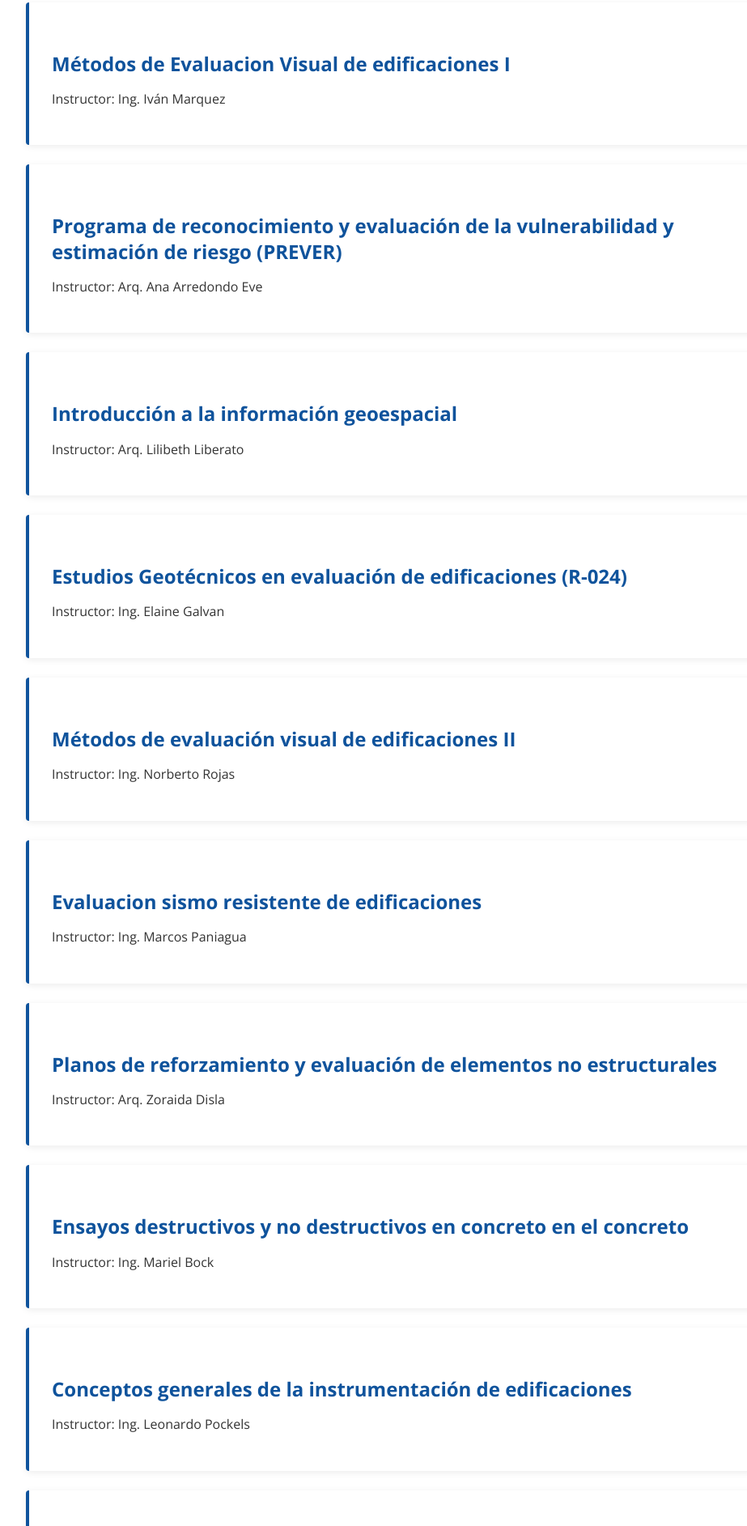
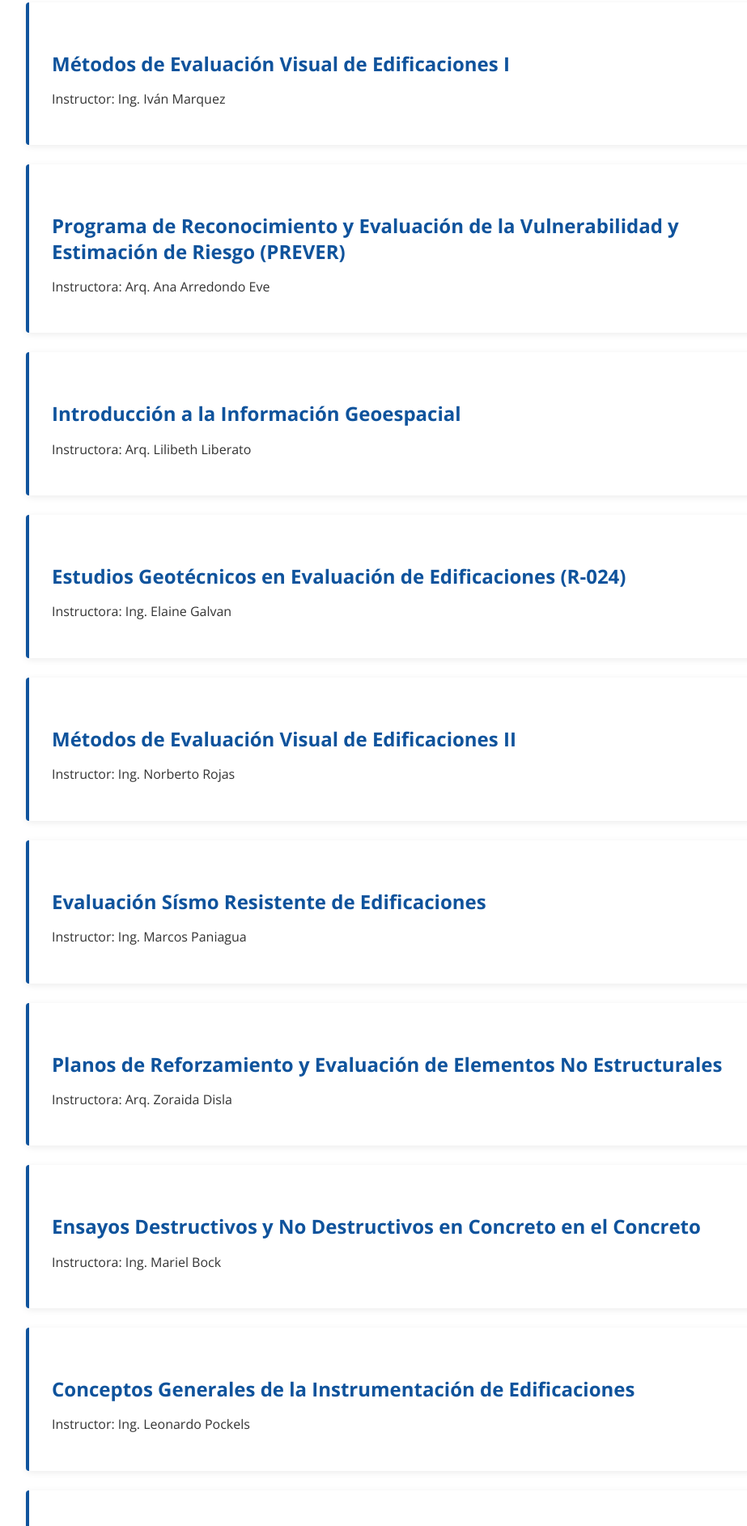
Before and after one commit to LanXerZ/onesvie-subdominio-reed, an Eleventy site: page src/oferta-academica.njk in a window 1280 px wide. Shown: the part 915-2800 px from the top of the page at 81% size, without its empty margins (158-1081 px from the left). Built offline with nearby package versions, Linux system fonts and the light colour scheme; Eleventy itself is replaced by a stand-in of ours; files that its build step writes are made by us from their sources.

Commit message:
Actualiza programa academico con titulos capitalizados, tildes y genero en instructores

```diff
--- a/src/oferta-academica.njk
+++ b/src/oferta-academica.njk
@@ -18,60 +18,60 @@ layout: "base.njk"
     <article class="contenido-pagina">
       <p>Estas son las clases impartidas en el Diplomado de la Red de Evaluadores Estructurales Dominicanos (REED), orientadas a fortalecer las capacidades técnicas y profesionales en la evaluación de infraestructuras y edificaciones.</p>
 
-      <h2>Programa académico</h2>
+      <h2>Programa Académico</h2>
 
       <div class="curso-tarjeta">
-        <h3>Orientación Institucional I y Evaluacion Post-Evento I</h3>
+        <h3>Orientación Institucional I y Evaluación Post-Evento I</h3>
         <p>Instructor: Jose F. Cordero</p>
       </div>
 
       <div class="curso-tarjeta">
-        <h3>Orientación Institucional II y Contexto Actual de la Vulnerabilidad en edificaciones</h3>
+        <h3>Orientación Institucional II y Contexto Actual de la Vulnerabilidad en Edificaciones</h3>
         <p>Instructor: Ing. Galvy Nuñez</p>
       </div>
 
       <div class="curso-tarjeta">
-        <h3>Métodos de Evaluacion Visual de edificaciones I</h3>
+        <h3>Métodos de Evaluación Visual de Edificaciones I</h3>
         <p>Instructor: Ing. Iván Marquez</p>
       </div>
 
       <div class="curso-tarjeta">
-        <h3>Programa de reconocimiento y evaluación de la vulnerabilidad y estimación de riesgo (PREVER)</h3>
-        <p>Instructor: Arq. Ana Arredondo Eve</p>
+        <h3>Programa de Reconocimiento y Evaluación de la Vulnerabilidad y Estimación de Riesgo (PREVER)</h3>
+        <p>Instructora: Arq. Ana Arredondo Eve</p>
       </div>
 
       <div class="curso-tarjeta">
-        <h3>Introducción a la información geoespacial</h3>
-        <p>Instructor: Arq. Lilibeth Liberato</p>
+        <h3>Introducción a la Información Geoespacial</h3>
+        <p>Instructora: Arq. Lilibeth Liberato</p>
       </div>
 
       <div class="curso-tarjeta">
-        <h3>Estudios Geotécnicos en evaluación de edificaciones (R-024)</h3>
-        <p>Instructor: Ing. Elaine Galvan</p>
+        <h3>Estudios Geotécnicos en Evaluación de Edificaciones (R-024)</h3>
+        <p>Instructora: Ing. Elaine Galvan</p>
       </div>
 
       <div class="curso-tarjeta">
-        <h3>Métodos de evaluación visual de edificaciones II</h3>
+        <h3>Métodos de Evaluación Visual de Edificaciones II</h3>
         <p>Instructor: Ing. Norberto Rojas</p>
       </div>
 
       <div class="curso-tarjeta">
-        <h3>Evaluacion sismo resistente de edificaciones</h3>
+        <h3>Evaluación Sísmo Resistente de Edificaciones</h3>
         <p>Instructor: Ing. Marcos Paniagua</p>
       </div>
 
       <div class="curso-tarjeta">
-        <h3>Planos de reforzamiento y evaluación de elementos no estructurales</h3>
-        <p>Instructor: Arq. Zoraida Disla</p>
+        <h3>Planos de Reforzamiento y Evaluación de Elementos No Estructurales</h3>
+        <p>Instructora: Arq. Zoraida Disla</p>
       </div>
 
       <div class="curso-tarjeta">
-        <h3>Ensayos destructivos y no destructivos en concreto en el concreto</h3>
-        <p>Instructor: Ing. Mariel Bock</p>
+        <h3>Ensayos Destructivos y No Destructivos en Concreto en el Concreto</h3>
+        <p>Instructora: Ing. Mariel Bock</p>
       </div>
 
       <div class="curso-tarjeta">
-        <h3>Conceptos generales de la instrumentación de edificaciones</h3>
+        <h3>Conceptos Generales de la Instrumentación de Edificaciones</h3>
         <p>Instructor: Ing. Leonardo Pockels</p>
       </div>
 
```
